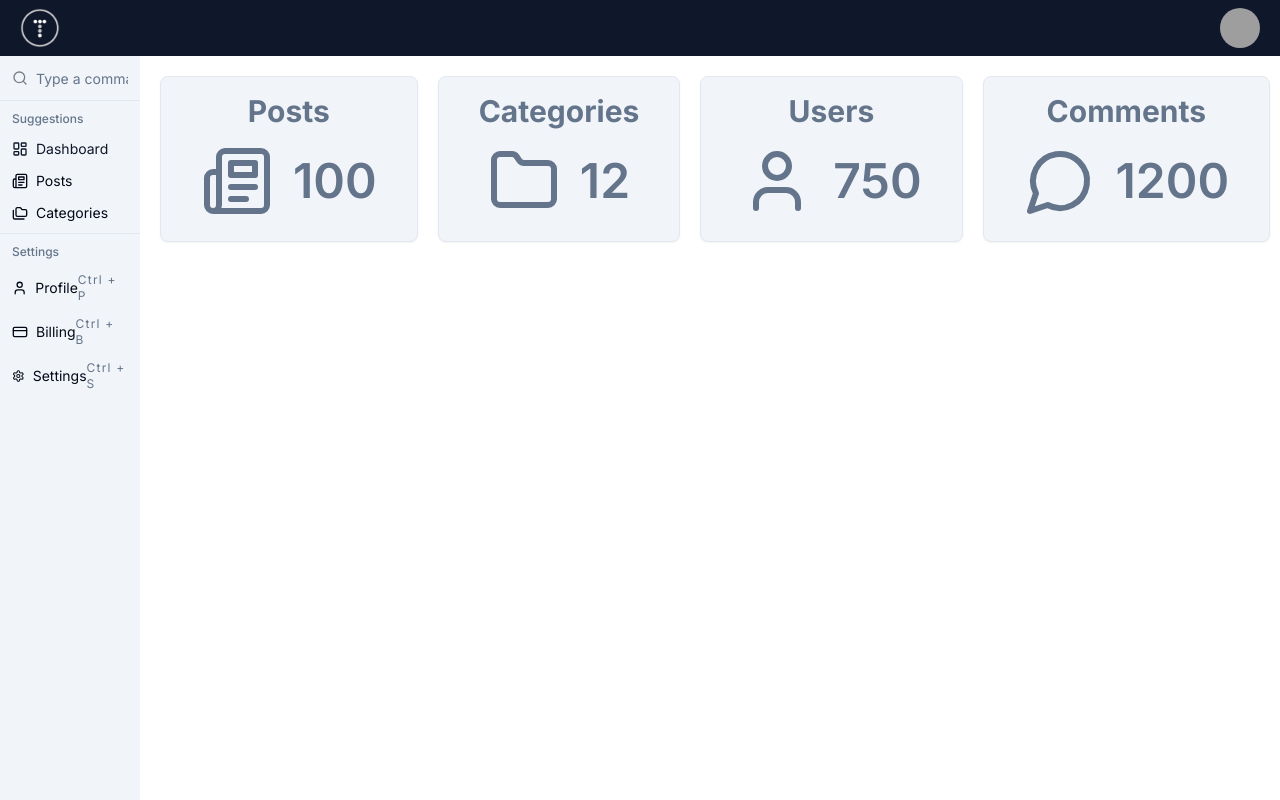
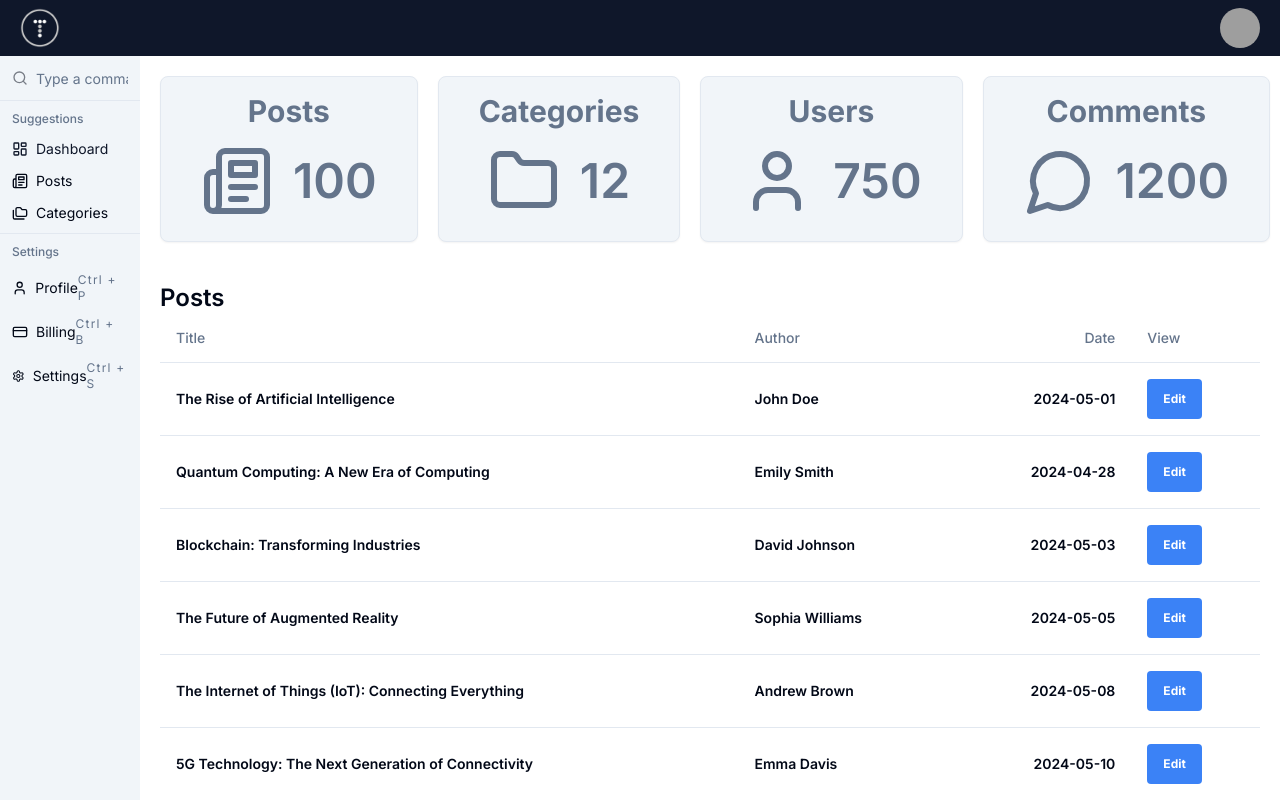
Before and after one commit to BMRicardas/admin-dashboard, a Next.js app: page / in a window 1280 px wide. Shown: the top 800 px of the page. Built offline with nearby package versions, Linux system fonts and the light colour scheme; grey boxes are pictures that could not be loaded.

Commit message:
add PostsTable component

```diff
--- a/app/page.tsx
+++ b/app/page.tsx
@@ -1,4 +1,5 @@
 import { DashboardCard } from "@/components/dashboard/dashboard-card";
+import { PostsTable } from "@/components/posts/posts-table";
 import { Folder, MessageCircle, Newspaper, User } from "lucide-react";
 
 export default function Home() {
@@ -26,6 +27,7 @@
           icon={<MessageCircle className="text-slate-500" size={72} />}
         />
       </div>
+      <PostsTable />
     </>
   );
 }
--- /dev/null
+++ b/components/posts/posts-table.tsx
@@ -0,0 +1,61 @@
+import { posts } from "@/data/posts";
+import {
+  Table,
+  TableBody,
+  TableCaption,
+  TableCell,
+  TableHead,
+  TableHeader,
+  TableRow,
+} from "../ui/table";
+import Link from "next/link";
+import { Button } from "../ui/button";
+
+type Props = {
+  limit?: number;
+  title?: string;
+};
+
+export function PostsTable({ limit, title }: Props) {
+  return (
+    <div className="mt-10">
+      <h3 className="text-2xl mb-4 font-semibold">
+        {title || "Posts"}
+        <Table>
+          <TableCaption>A list of recent posts</TableCaption>
+          <TableHeader>
+            <TableRow>
+              <TableHead>Title</TableHead>
+              <TableHead className="hidden md:table-cell">Author</TableHead>
+              <TableHead className="hidden md:table-cell text-right">
+                Date
+              </TableHead>
+
+              <TableHead>View</TableHead>
+            </TableRow>
+          </TableHeader>
+          <TableBody>
+            {posts.map((post) => (
+              <TableRow key={post.id}>
+                <TableCell>{post.title}</TableCell>
+                <TableCell className="hidden md:table-cell">
+                  {post.author}
+                </TableCell>
+                <TableCell className="hidden md:table-cell text-right">
+                  {post.date}
+                </TableCell>
+                <TableCell>
+                  <Link href={`/posts/edit/${post.id}`}>
+                    <Button className="bg-blue-500 hover:bg-blue-700 text-white font-bold py-2 px-4 rounded text-xs">
+                      Edit
+                    </Button>
+                  </Link>
+                </TableCell>
+              </TableRow>
+            ))}
+          </TableBody>
+        </Table>
+      </h3>
+    </div>
+  );
+}
--- /dev/null
+++ b/components/ui/table.tsx
@@ -0,0 +1,117 @@
+import * as React from "react";
+
+import { cn } from "@/lib/utils";
+
+const Table = React.forwardRef<
+  HTMLTableElement,
+  React.HTMLAttributes<HTMLTableElement>
+>(({ className, ...props }, ref) => (
+  <div className="relative w-full overflow-auto">
+    <table
+      ref={ref}
+      className={cn("w-full caption-bottom text-sm", className)}
+      {...props}
+    />
+  </div>
+));
+Table.displayName = "Table";
+
+const TableHeader = React.forwardRef<
+  HTMLTableSectionElement,
+  React.HTMLAttributes<HTMLTableSectionElement>
+>(({ className, ...props }, ref) => (
+  <thead ref={ref} className={cn("[&_tr]:border-b", className)} {...props} />
+));
+TableHeader.displayName = "TableHeader";
+
+const TableBody = React.forwardRef<
+  HTMLTableSectionElement,
+  React.HTMLAttributes<HTMLTableSectionElement>
+>(({ className, ...props }, ref) => (
+  <tbody
+    ref={ref}
+    className={cn("[&_tr:last-child]:border-0", className)}
+    {...props}
+  />
+));
+TableBody.displayName = "TableBody";
+
+const TableFooter = React.forwardRef<
+  HTMLTableSectionElement,
+  React.HTMLAttributes<HTMLTableSectionElement>
+>(({ className, ...props }, ref) => (
+  <tfoot
+    ref={ref}
+    className={cn(
+      "border-t bg-muted/50 font-medium [&>tr]:last:border-b-0",
+      className
+    )}
+    {...props}
+  />
+));
+TableFooter.displayName = "TableFooter";
+
+const TableRow = React.forwardRef<
+  HTMLTableRowElement,
+  React.HTMLAttributes<HTMLTableRowElement>
+>(({ className, ...props }, ref) => (
+  <tr
+    ref={ref}
+    className={cn(
+      "border-b transition-colors hover:bg-muted/50 data-[state=selected]:bg-muted",
+      className
+    )}
+    {...props}
+  />
+));
+TableRow.displayName = "TableRow";
+
+const TableHead = React.forwardRef<
+  HTMLTableCellElement,
+  React.ThHTMLAttributes<HTMLTableCellElement>
+>(({ className, ...props }, ref) => (
+  <th
+    ref={ref}
+    className={cn(
+      "h-12 px-4 text-left align-middle font-medium text-muted-foreground [&:has([role=checkbox])]:pr-0",
+      className
+    )}
+    {...props}
+  />
+));
+TableHead.displayName = "TableHead";
+
+const TableCell = React.forwardRef<
+  HTMLTableCellElement,
+  React.TdHTMLAttributes<HTMLTableCellElement>
+>(({ className, ...props }, ref) => (
+  <td
+    ref={ref}
+    className={cn("p-4 align-middle [&:has([role=checkbox])]:pr-0", className)}
+    {...props}
+  />
+));
+TableCell.displayName = "TableCell";
+
+const TableCaption = React.forwardRef<
+  HTMLTableCaptionElement,
+  React.HTMLAttributes<HTMLTableCaptionElement>
+>(({ className, ...props }, ref) => (
+  <caption
+    ref={ref}
+    className={cn("mt-4 text-sm text-muted-foreground", className)}
+    // {...props}
+  />
+));
+TableCaption.displayName = "TableCaption";
+
+export {
+  Table,
+  TableHeader,
+  TableBody,
+  TableFooter,
+  TableHead,
+  TableRow,
+  TableCell,
+  TableCaption,
+};
```
